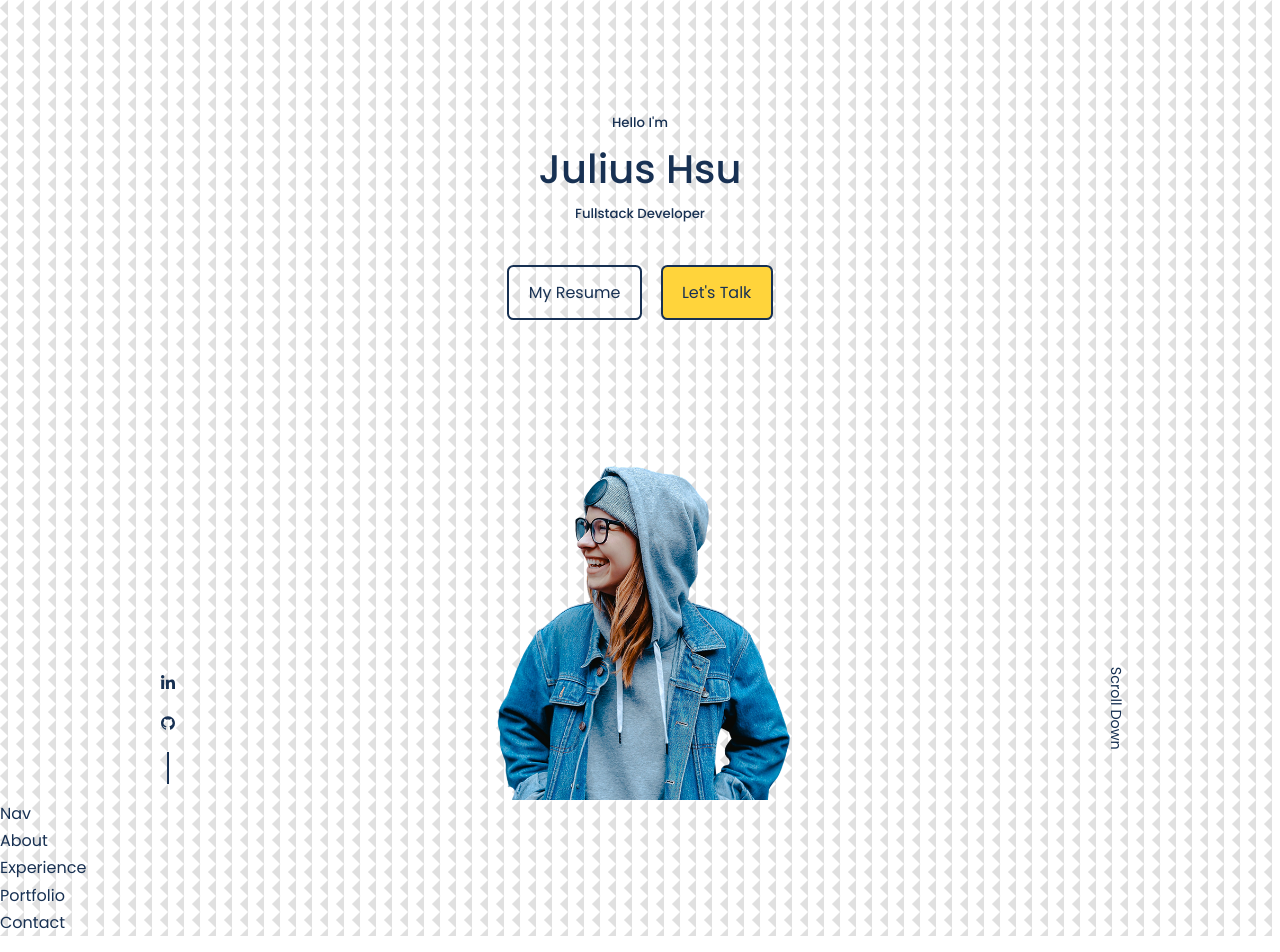
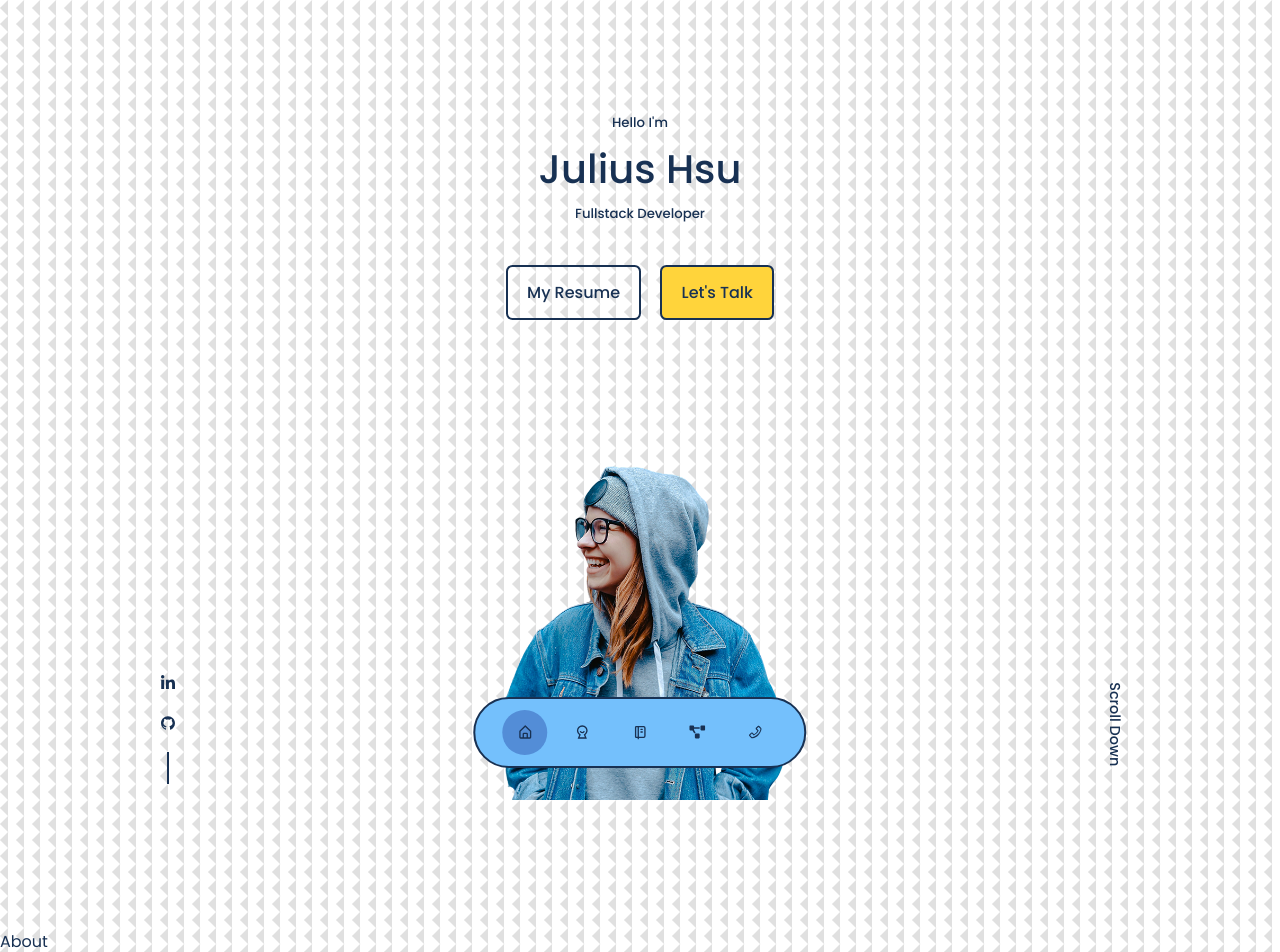
Before and after one commit to juliushsu07/portfolio-website, a React (Create React App) app in the folder main-site/: page / in a window 1280 px wide. Shown: the top 952 px of the page. Built offline with nearby package versions, Linux system fonts and the light colour scheme; the HTML template or start-up script is replaced by a standard one.

Commit message:
Create Nav bar and Update CSS for Header and Nav.

```diff
--- a/main-site/src/components/about/About.jsx
+++ b/main-site/src/components/about/About.jsx
@@ -2,7 +2,7 @@ import React from 'react'
 
 function About() {
   return (
-    <div>About</div>
+    <section id="about">About</section >
   )
 }
 
--- a/main-site/src/components/contact/Contact.jsx
+++ b/main-site/src/components/contact/Contact.jsx
@@ -2,7 +2,7 @@ import React from 'react'
 
 function Contact() {
   return (
-    <div>Contact</div>
+    <section id='contact'>Contact</section >
   )
 }
 
--- a/main-site/src/components/experience/Experience.jsx
+++ b/main-site/src/components/experience/Experience.jsx
@@ -2,7 +2,7 @@ import React from 'react'
 
 function Experience() {
   return (
-    <div>Experience</div>
+    <section id='experience'>Experience</section>
   )
 }
 
--- a/main-site/src/components/header/header.css
+++ b/main-site/src/components/header/header.css
@@ -16,6 +16,7 @@ Header {
     display: flex;
     gap: 1.2rem;
     justify-content: center;
+    font-weight: 500;
 }
 
 /* ================== HEADER SOCIALS ================== */
@@ -50,9 +51,10 @@ Header {
 .scroll__down {
     position: absolute;
     right: -2.3rem;
-    bottom: 5rem;
+    bottom: 4rem;
     transform: rotate(90deg);
     font-size: 0.9rem;
+    font-weight: 500;
 }
 
 /* ================== Media Queries (MEDIUM DEVICES) ================== */
--- a/main-site/src/components/nav/Nav.jsx
+++ b/main-site/src/components/nav/Nav.jsx
@@ -1,8 +1,20 @@
 import React from 'react'
+import './nav.css'
+import {BiHomeAlt} from 'react-icons/bi'
+import {RiUser5Line} from 'react-icons/ri'
+import {TbNotebook} from 'react-icons/tb'
+import {FaProjectDiagram} from 'react-icons/fa'
+import {AiOutlinePhone} from 'react-icons/ai'
 
 function Nav() {
   return (
-    <div>Nav</div>
+    <nav>
+      <a href='#' className='active'><BiHomeAlt/></a>
+      <a href='#about'><RiUser5Line/></a>
+      <a href='#experience'><TbNotebook/></a>
+      <a href='#portfolio'><FaProjectDiagram/></a>
+      <a href='#contact'><AiOutlinePhone/></a>
+    </nav>
   )
 }
 
--- a/main-site/src/components/nav/nav.css
+++ b/main-site/src/components/nav/nav.css
@@ -0,0 +1,29 @@
+nav {
+    background: var(--color-blue-light);
+    width: max-content;
+    padding: 0.7rem 1.7rem;
+    z-index: 2;
+    position: fixed;
+    left: 50%;
+    transform: translateX(-50%);
+    bottom: 2rem;
+    display: flex;
+    gap: 0.8rem;
+    border-radius: 3rem;
+    border: 2px solid var(--color-text);
+    cursor: pointer;
+}
+
+nav a {
+    padding: 0.9rem;
+    border-radius: 50%;
+    display: flex;
+}
+
+nav a:hover {
+    background: var(--color-blue-darker);
+}
+
+nav a.active {
+    background: var(--color-blue-darker);
+}
--- a/main-site/src/components/portfolio/Portfolio.jsx
+++ b/main-site/src/components/portfolio/Portfolio.jsx
@@ -2,7 +2,7 @@ import React from 'react'
 
 function Portfolio() {
   return (
-    <div>Portfolio</div>
+    <section id="portfolio">Portfolio</section>
   )
 }
 
--- a/main-site/src/index.css
+++ b/main-site/src/index.css
@@ -14,8 +14,9 @@
      /* #495057 */
     --color-text: #183153;
     --color-white: #fff;
-    --color-blue: rgb(20, 110, 190, 1);
-    --color-blue-variant:  #538dd7;
+    --color-blue-text: rgb(20, 110, 190, 1);
+    --color-blue-darker:  #538dd7;
+    --color-blue-light: #74c0fc;
     --color-yellow:#ffd43b;
     --color-yellow-variant: #fab005;
     --color-green: #0ca678;
@@ -66,6 +67,7 @@ h1 {
 
 section {
     margin-top: 8rem;
+    height: 100vh;
 }
 
 section > h2, section > h5 {
@@ -80,20 +82,20 @@ a{
 }
 
 a:hover{
-    background-color: var(--color-light-gray);
+    background: var(--color-blue-darker);
     transition: var(--transition);
+    cursor: pointer;
 }
 
 .btn {
     width: max-content;
     display: inline-block;
     color: var(--color-text);
+    transition: var(--transition);
+    padding: 0.75rem 1.2rem;
     border: 2px solid var(--color-text);
-    padding: 0.75rem 1.2rem;
     border-radius: 0.4rem;
     cursor: pointer;
-    border: 2px solid var(--color-text);
-    transition: var(--transition);
 }
 
 .btn:hover {
```
